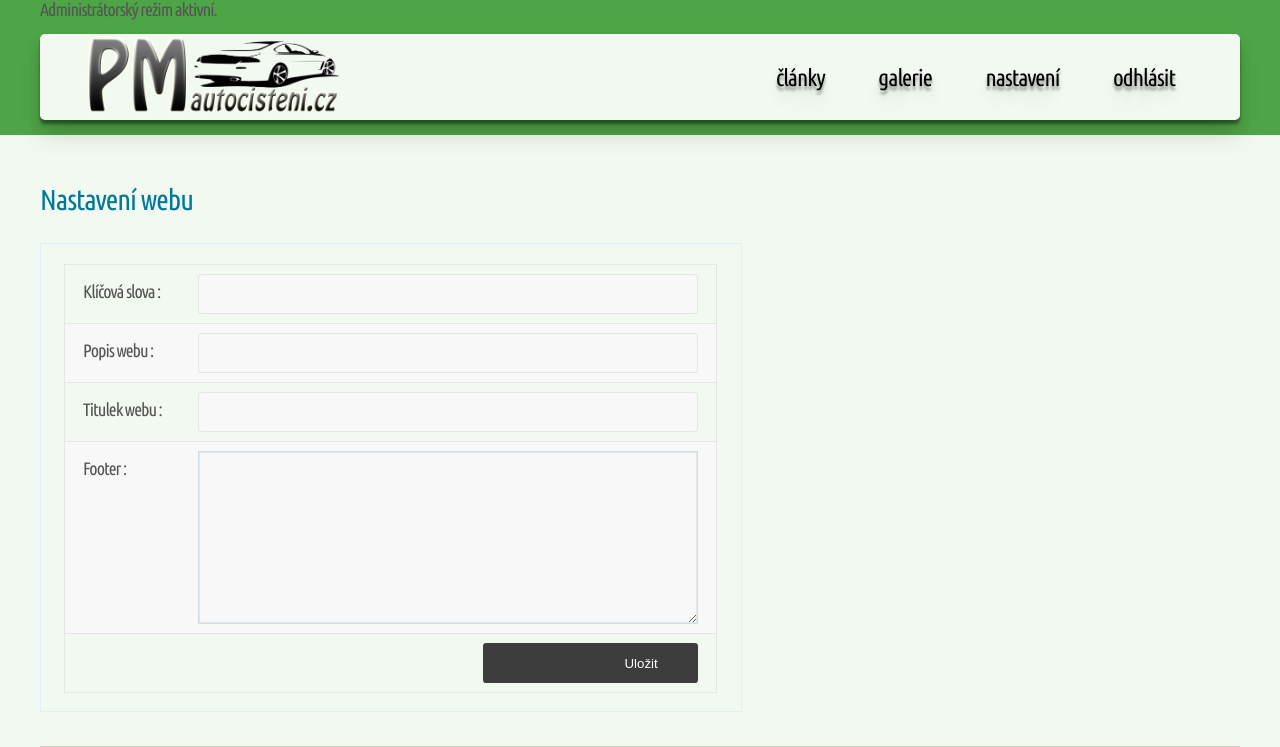
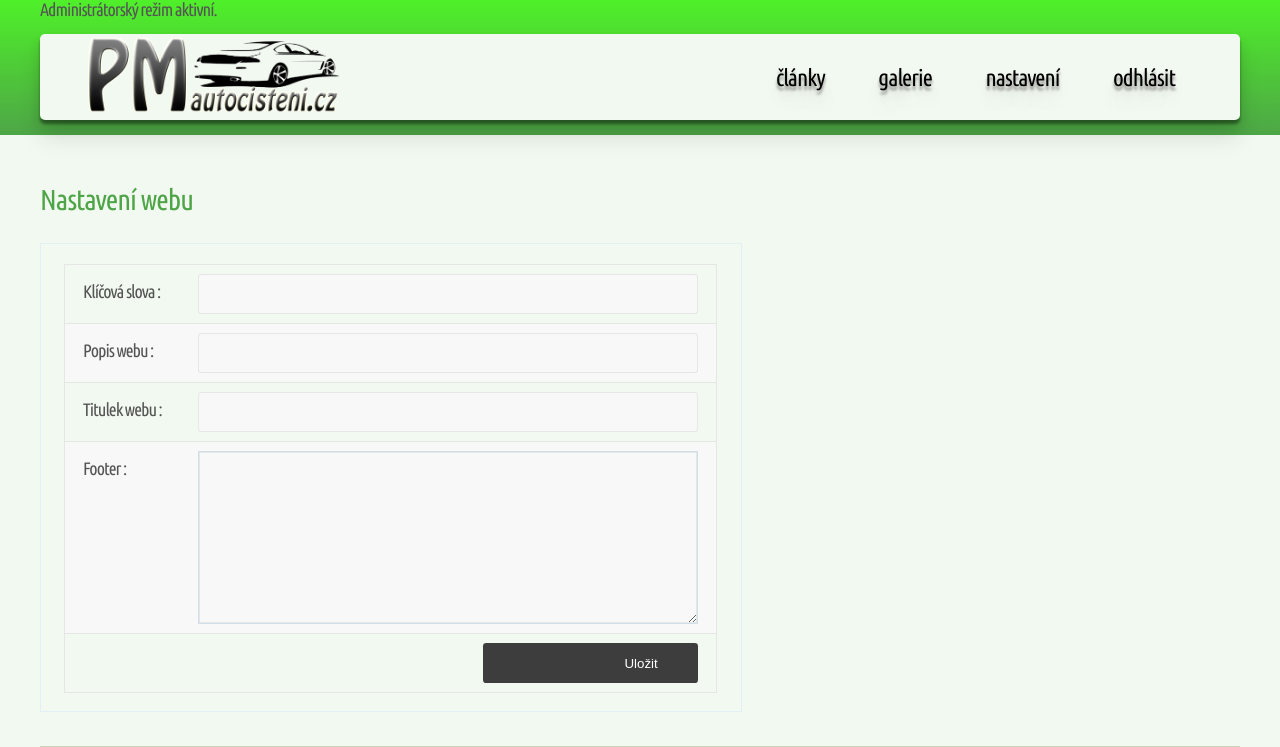
Before and after one commit to ctiborv/pmautocisteni.cz, a PHP site: page / in a window 1280 px wide. Shown: the top 747 px of the page. Run offline with PHP 8.4, Linux system fonts and the light colour scheme; the visitor is signed in with stand-in values (Sample User, id 1); data that the repository does not hold is empty; some libraries are stand-ins or nearby versions.

Commit message:
Dodelavky

```diff
--- a/assets/css/main.css
+++ b/assets/css/main.css
@@ -319,7 +319,7 @@
 			table.default th {
 				text-align: left;
 				padding: 0.5em 1em 1em 1em;
-                                background-color: #007294;
+                                background-color: #4EA547;
                                 color: white;
 
 			}
@@ -1509,7 +1509,7 @@
 	}
 
 	h1, h2, h3, h4 {
-		color: #007897;
+		color: #4EA547;
 		font-weight: normal;
 	}
 
@@ -1702,11 +1702,11 @@ text-shadow: 0px 1px 1px rgba(0,0,0,0.4),
 -webkit-linear-gradient(top, #1E750C, #017004)
 */
 			#header-wrapper {
-/*				background-image: -moz-linear-gradient(top, #008dab, #007294);
+				background-image: -moz-linear-gradient(top, #008dab, #007294);
 				background-image: -webkit-linear-gradient(top, #4ff029, #4EA547);
 				background-image: -ms-linear-gradient(top, #008dab, #007294);
 				background-image: linear-gradient(top, #008dab, #007294);
-*/				background-color: #4EA547;
+				background-color: #4EA547;
                                 box-shadow: 0 1px 1px rgba(0, 0, 0, 0.08);
                                 -webkit-box-shadow: #D6D6D6 0px 6px 20px;
                                 -moz-box-shadow:    #D6D6D6 0px 6px 20px;
--- a/assets/js/sliderstart.js
+++ b/assets/js/sliderstart.js
@@ -4,12 +4,8 @@
             //Reference http://www.jssor.com/development/tool-slideshow-transition-viewer.html
 
             var _SlideshowTransitions = [
-                //Rotate Overlap
-                { $Duration: 1200, $Zoom: 11, $Rotate: -1, $Easing: { $Zoom: $JssorEasing$.$EaseInQuad, $Opacity: $JssorEasing$.$EaseLinear, $Rotate: $JssorEasing$.$EaseInQuad }, $Opacity: 2, $Round: { $Rotate: 0.5 }, $Brother: { $Duration: 1200, $Zoom: 1, $Rotate: 1, $Easing: $JssorEasing$.$EaseSwing, $Opacity: 2, $Round: { $Rotate: 0.5 }, $Shift: 90 } },
                 //Switch
                 { $Duration: 1400, x: 0.25, $Zoom: 1.5, $Easing: { $Left: $JssorEasing$.$EaseInWave, $Zoom: $JssorEasing$.$EaseInSine }, $Opacity: 2, $ZIndex: -10, $Brother: { $Duration: 1400, x: -0.25, $Zoom: 1.5, $Easing: { $Left: $JssorEasing$.$EaseInWave, $Zoom: $JssorEasing$.$EaseInSine }, $Opacity: 2, $ZIndex: -10 } },
-                //Rotate Relay
-                { $Duration: 1200, $Zoom: 11, $Rotate: 1, $Easing: { $Opacity: $JssorEasing$.$EaseLinear, $Rotate: $JssorEasing$.$EaseInQuad }, $Opacity: 2, $Round: { $Rotate: 1 }, $ZIndex: -10, $Brother: { $Duration: 1200, $Zoom: 11, $Rotate: -1, $Easing: { $Opacity: $JssorEasing$.$EaseLinear, $Rotate: $JssorEasing$.$EaseInQuad }, $Opacity: 2, $Round: { $Rotate: 1 }, $ZIndex: -10, $Shift: 600 } },
                 //Doors
                 { $Duration: 1500, x: 0.5, $Cols: 2, $ChessMode: { $Column: 3 }, $Easing: { $Left: $JssorEasing$.$EaseInOutCubic }, $Opacity: 2, $Brother: { $Duration: 1500, $Opacity: 2 } },
                 //Fly Twins
--- a/kontrolery/MenuKontroler.php
+++ b/kontrolery/MenuKontroler.php
@@ -25,9 +25,11 @@ class MenuKontroler  {
        public function zpracujMenu($parametry) {
 
            $menudata=$this->_menudata;
+           $akturl =  ltrim($parametry[0],'/');
             foreach ($menudata as $menu) {
-                if ($parametry[0]==$menu['url']) $aktivni=1;
+                if ($akturl==$menu['url']) $aktivni=1;
                 else $aktivni=0;
+
                 $menuview[]=array('url'=>$menu['url'],'nazev'=>$menu['nazev'],'aktivni'=>$aktivni);
             }
             return $menuview;
--- a/kontrolery/SmerovacKontroler.php
+++ b/kontrolery/SmerovacKontroler.php
@@ -71,7 +71,7 @@ class SmerovacKontroler extends Kontroler
 
                 $menuKontroler =  new MenuKontroler();
 
-                $this->data['menus']= $menuKontroler->zpracujMenu($parametry[0]) ;
+                $this->data['menus']= $menuKontroler->zpracujMenu($parametry) ;
 
                 // Nastavení hlavní šablony
 		$this->pohled = 'rozlozeni';
--- a/pohledy/clanek.phtml
+++ b/pohledy/clanek.phtml
@@ -29,8 +29,8 @@ if ($slidery) {
      $sliderhtml.='
                          <div>
                         <img src="img/'.$slider['foto'].'"/>
-                  <div u=caption t="*" class="captionOrange"  style="position:absolute; left:20px; top: 30px; width:300px; height:30px;">
-                slideshow transition twins
+                  <div u=caption t="*" class="captionBlack"  style="position:absolute; left:20px; top: 30px; width:300px; height:30px;">
+                '.$slider['popisky'].'
                 </div>
                         </div>
             ';
```
